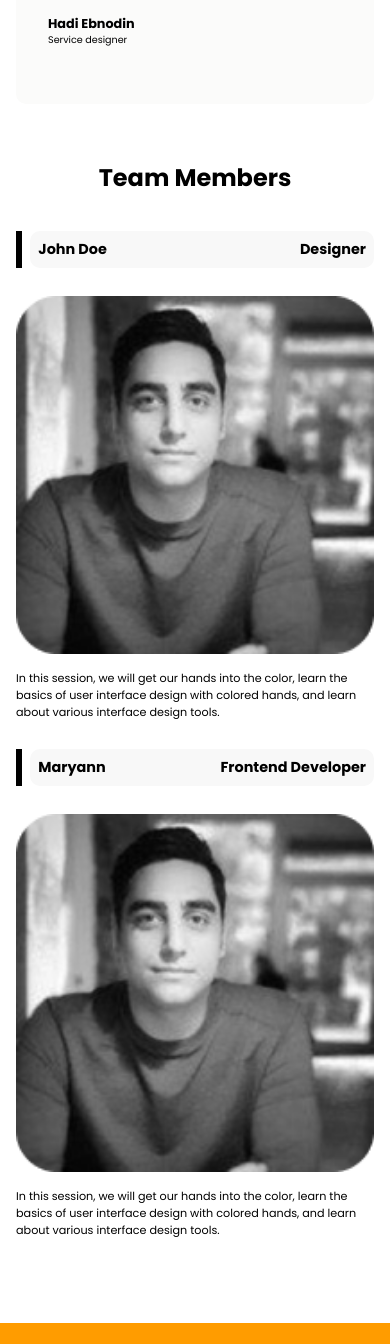
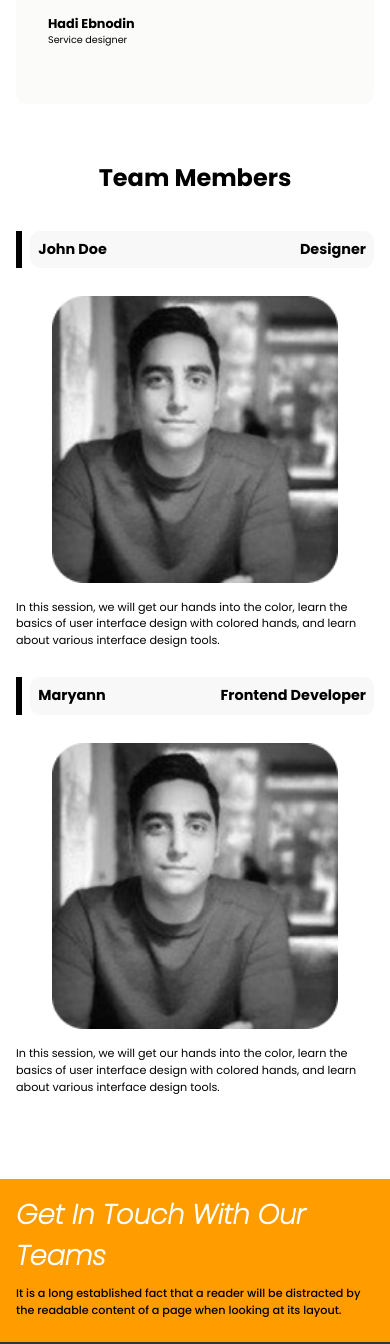
Before and after one commit to Erehmaryann/Erehmaryann.github.io, a React (Create React App) app: page /team in a window 390 px wide. Shown: the part 3643-4987 px from the top of the page. Built offline with nearby package versions, Linux system fonts and the light colour scheme.

Commit message:
fixed UI issue

```diff
--- a/src/pages/team/team-members.tsx
+++ b/src/pages/team/team-members.tsx
@@ -24,7 +24,7 @@ function TeamMembers() {
             <img
               src={executiveMember}
               alt="team members"
-              className="md:w-[300px] sm:w-full"
+              className="md:w-[300px] sm:w-[80%] sm:mx-auto md:mx-0"
             />
           </div>
           <p className="text-[0.7rem] md:w-[40%] sm:pt-4 md:pt-0">
@@ -51,7 +51,7 @@ function TeamMembers() {
             <img
               src={executiveMember}
               alt="team members"
-              className="md:w-[300px] sm:w-[100%]"
+              className="md:w-[300px] sm:w-[80%] sm:mx-auto md:mx-0"
             />
           </div>
           <p className="text-[0.7rem] md:w-[40%] sm:pt-4 md:pt-0">
```
